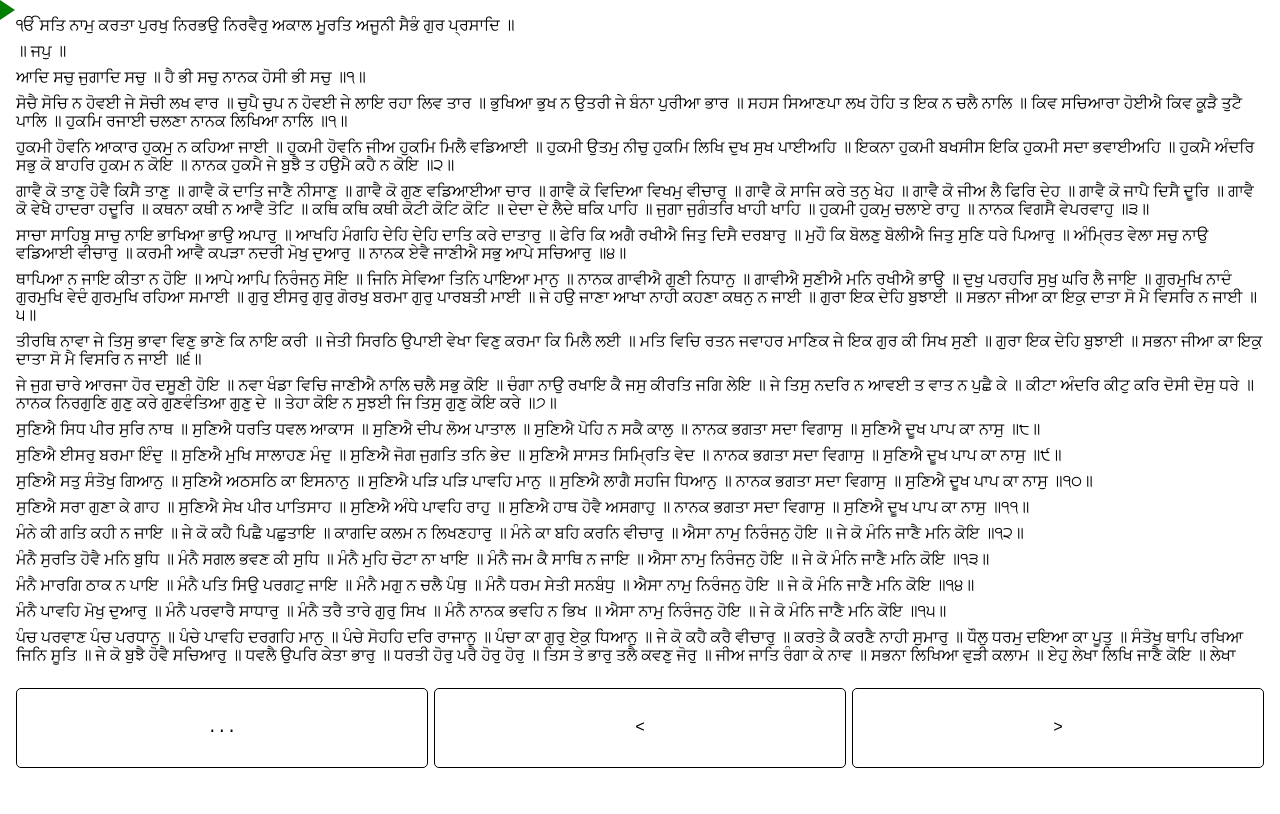
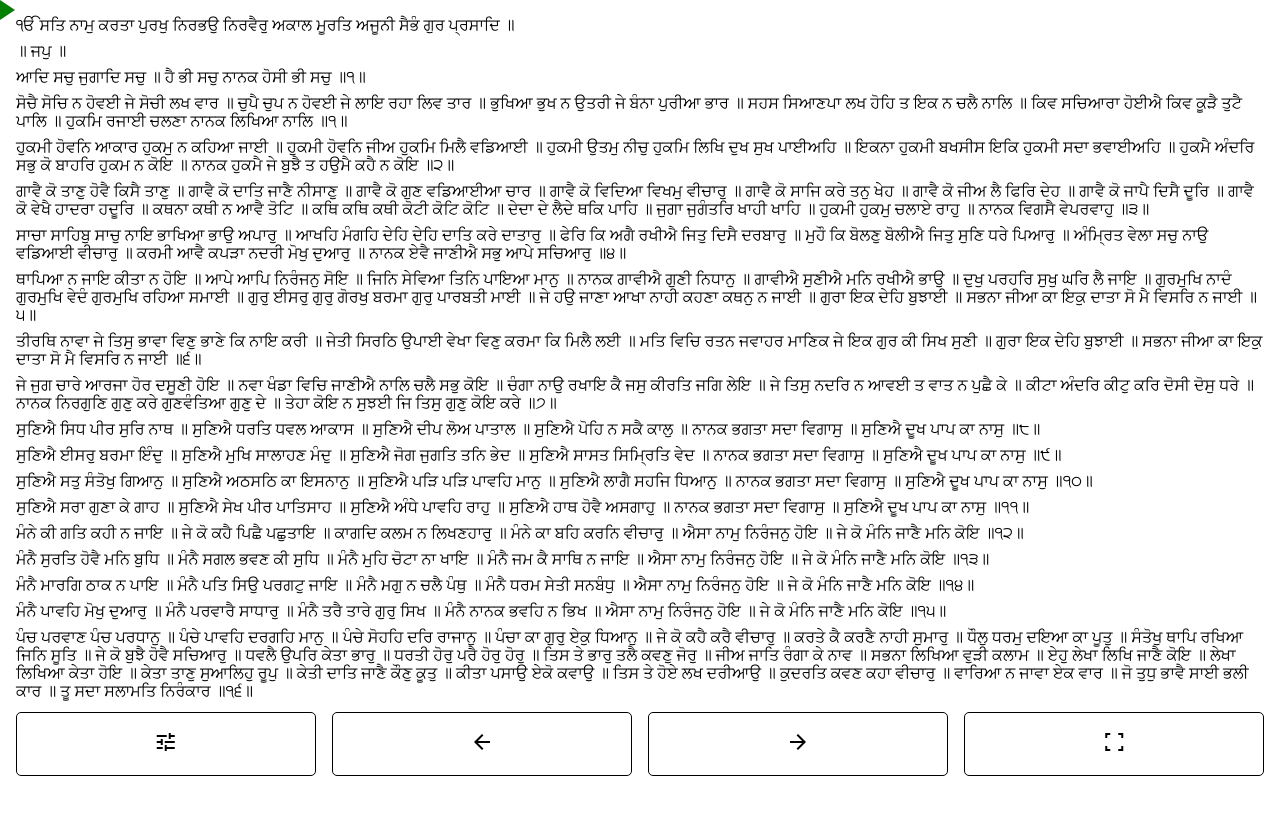
Before and after one commit to charandeepsinghb/bani-reader, a website: page index.html in a window 1280 px wide. Drawn offline with nearby package versions, Linux system fonts and the light colour scheme.

Commit message:
Added full screen and ui changes
Added material icons
Added full screen button mode
Some UI fixes and sizes

```diff
--- a/index.html
+++ b/index.html
@@ -5,6 +5,7 @@
     <title>Japji Sahib</title>
     <meta name="viewport" content="width=device-width, initial-scale=1.0">
     <link rel="icon" type="image/x-icon" href="./assets/jb.ico">
+    <link rel="stylesheet" href="https://fonts.googleapis.com/css2?family=Material+Symbols+Outlined:opsz,wght,FILL,GRAD@24,400,0,0" />
     <link rel="stylesheet" href="style.css">
 </head>
 <body>
@@ -582,9 +583,10 @@
             </div>
         </div>
         <div class="configBottom">
-            <button onclick="openCloseMenu()">...</button>
-            <button onclick="slideNextPrev('prev')">&lt;</button>
-            <button onclick="slideNextPrev('next')">&gt;</button>
+            <button onclick="openCloseMenu()"><span class="material-symbols-outlined">tune</span></button>
+            <button onclick="slideNextPrev('prev')"><span class="material-symbols-outlined">arrow_back</span></button>
+            <button onclick="slideNextPrev('next')"><span class="material-symbols-outlined">arrow_forward</span></button>
+            <button onclick="toggleFullScreen()"><span id="fullscreenIcon" class="material-symbols-outlined">fullscreen</span></button>
         </div>
     </div>
 </body>
--- a/script.js
+++ b/script.js
@@ -259,11 +259,9 @@ function changeScroll(isOn) {
 /*********************** Set initial height width for bani section *************************/
 
 function setHeightWidthForFixed() {
-    baniSection.style.height = (window.innerHeight * 0.85) + "px";
-    // baniSection.style.width = (window.innerWidth * 0.98) + "px";
+    baniSection.style.height = (window.innerHeight * 0.88) + "px";
     const configBottomElm = document.getElementsByClassName("configBottom")[0];
-    configBottomElm.style.height = (window.innerHeight * 0.1) + "px";
-    configBottomElm.style.marginBottom = (window.innerHeight * 0.07) + "px";
+    configBottomElm.style.height = (window.innerHeight * 0.08) + "px";
 }
 setHeightWidthForFixed();
 
@@ -302,3 +300,36 @@ if (savedAlignment) {
     changeAlignment(savedAlignment);
     setInputValue(savedAlignment, 'alignSlider');
 }
+
+
+/*********************** Fullscreen *************************/
+
+function toggleFullScreen() {
+    if (!document.fullscreenElement) {
+        document.documentElement.requestFullscreen().then(() => {
+            changeFullscreenIcon(true);
+        }).catch(() => {
+            console.error(`Error attempting to enable fullscreen mode:: ${error.message}`);
+        });
+    } else if (document.exitFullscreen) {
+        document.exitFullscreen().then(() => {
+            changeFullscreenIcon(false);
+        }).catch(() => {
+            console.error(`Error attempting to disable fullscreen mode:: ${error.message}`);
+        });
+    }
+}
+
+document.addEventListener("fullscreenchange", () => {
+    setHeightWidthForFixed();
+});
+
+const fullscreenSpan = document.getElementById("fullscreenIcon");
+
+function changeFullscreenIcon(on) {
+    if (on) {
+        fullscreenSpan.innerHTML = "fullscreen_exit";
+    } else {
+        fullscreenSpan.innerHTML = "fullscreen";
+    }
+}
--- a/style.css
+++ b/style.css
@@ -26,9 +26,8 @@
     justify-content: space-between;
 }
 .configBottom button {
-    width: 33%;
+    width: 24%;
     font-size: 1rem;
-    font-family: monospace;
 }
 button {
     border-radius: 5px;
```
